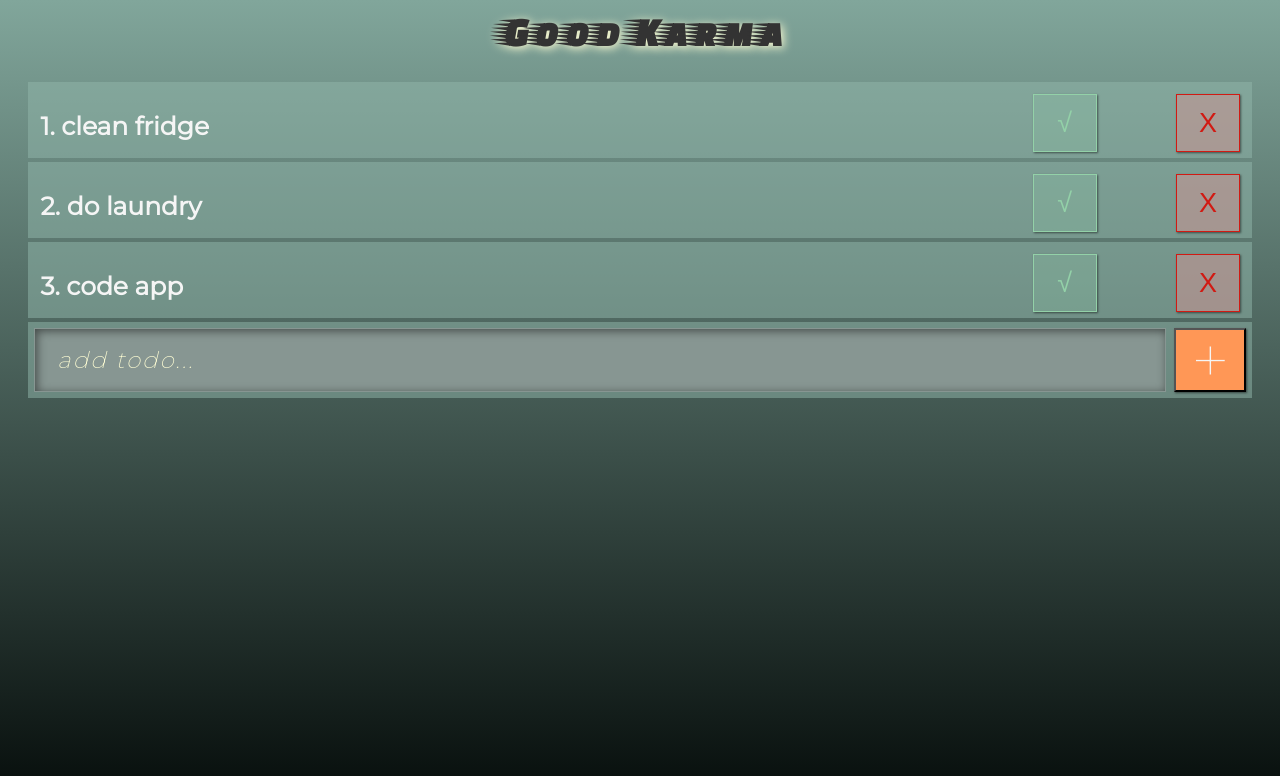
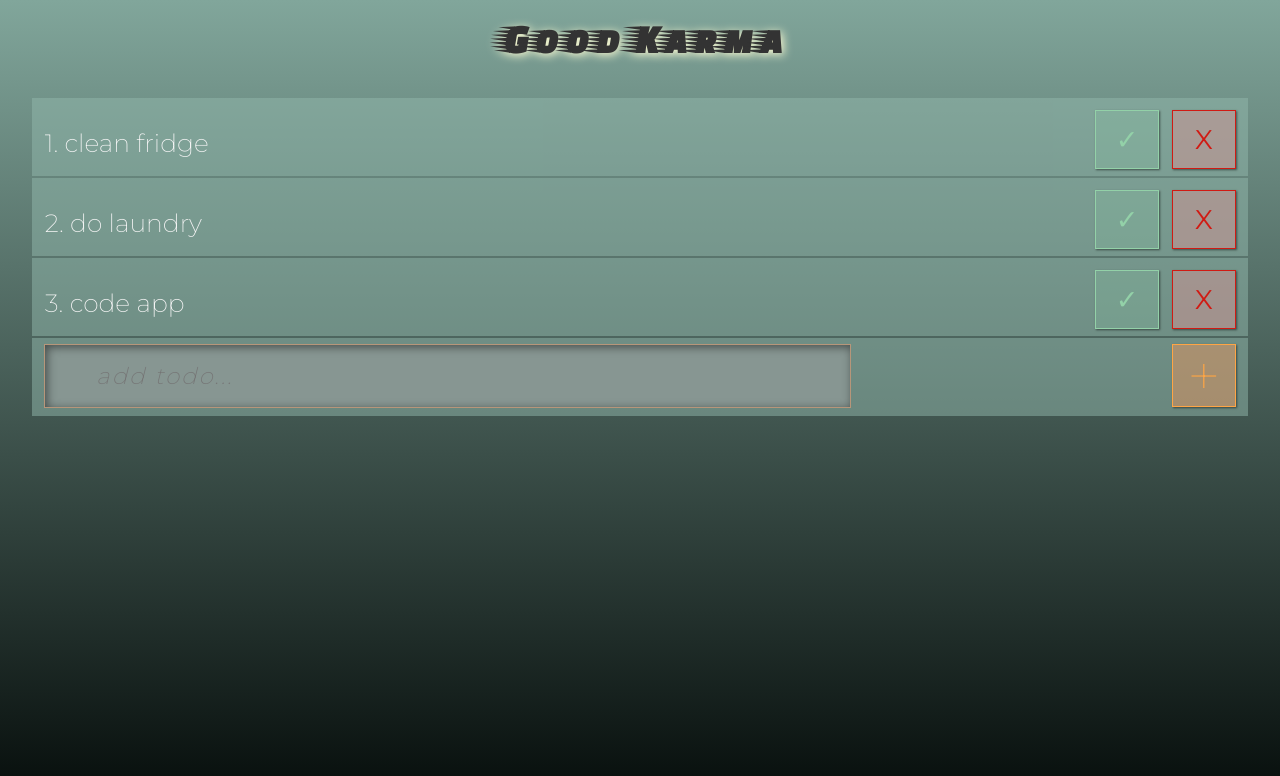
Before and after one commit to beauhaus/good-karma, a React (Vite) app: page / in a window 1280 px wide. Shown: the top 776 px of the page. Built offline with nearby package versions, Linux system fonts and the light colour scheme.

Commit message:
numerous improvements to layout. Now looks good on Moz, Safari & chrome. Animation for buttons:hover & tranform translate animation for todo-items.

```diff
--- a/package.json
+++ b/package.json
@@ -9,6 +9,7 @@
     "eslint": "eslint \"src/**/*.{js,jsx}\" --quiet"
   },
   "dependencies": {
+    "normalize.css": "^8.0.1",
     "prettier": "^1.17.0",
     "react": "^16.8.6",
     "react-dom": "^16.8.6",
--- a/src/App.js
+++ b/src/App.js
@@ -2,6 +2,7 @@ import React from "react";
 import { render } from "react-dom";
 import { TodoListContainer } from "./TodoListContainer";
 import styled, { createGlobalStyle } from "styled-components";
+import "normalize.css/normalize.css";
 
 const GlobalStyles = createGlobalStyle`
   * {
@@ -14,6 +15,10 @@ const GlobalStyles = createGlobalStyle`
   body {
     margin: 0;
     font-size: 1.6rem;
+    width: 100vw;
+    max-height: 100vh;
+    max-width: 100vw;
+    text-align: center;
   }
 `;
 
@@ -22,19 +27,11 @@ const StyledApp = styled.div`
   font-family: "Montserrat", "Trebuchet MS", sans-serif;
   font-weight: 200;
   background: linear-gradient(360deg, #060d0b 0%, #81a69b 100%);
+  display: grid;
+  grid-template-columns: 1fr 95vw 1fr;
+  grid-template-rows: 14vh repeat(9, 10vh);
   width: 100vw;
   height: 100vh;
-  text-align: center;
-  display: grid;
-  grid-template-columns: 2vw 1fr 2vw;
-  h1 {
-    font-family: "Faster One", Geneva, Verdana, sans-serif;
-    font-size: 4rem;
-    grid-column: 1/-1;
-    grid-row: 1;
-    margin-top: 1rem;
-    text-shadow: 2px 2px 10px #fafad2;
-  }
   button {
     box-shadow: 1px 1px 2px 0px rgba(0, 0, 0, 0.5);
     position: relative;
@@ -45,14 +42,12 @@ const StyledApp = styled.div`
       transform: translate(-50%, -50%);
     }
   }
-  /* border: 1px dashed fuchsia; */
 `;
 
 const App = () => {
   return (
     <StyledApp className="app-wrapper">
       <GlobalStyles />
-      <h1>Good Karma</h1>
       <TodoListContainer />
     </StyledApp>
   );
--- a/src/TodoForm.js
+++ b/src/TodoForm.js
@@ -2,63 +2,49 @@ import React, { useState } from "react";
 import styled from "styled-components";
 
 const StyledForm = styled.form`
-  background: rgba(145, 184, 172, 0.5);
-  margin: 0.2rem;
+  grid-template-columns: 6fr 1fr 1fr;
+  padding: 0.5% 1%;
+  & > input {
     grid-column: 1;
-  display: grid;
-  grid-template-columns: 1fr;
-  & .input-details {
-    grid-column: 1;
-    width: 99%;
-    margin: auto;
-    grid-template-columns: 1fr 1vh 9vh;
-    height: 8vh;
-    display: grid;
-    & > input {
+    max-height: 90%;
+    min-height: 8vh;
+    width: 63vw;
     font-size: 2.5rem;
-      grid-column: 1;
     background: #879692;
-      border: 1px solid transparent;
     box-shadow: inset 2px 2px 10px 0px rgba(0, 0, 0, 0.5);
-      padding: 2%;
-      min-height: 8vh;
+    padding-left: 2vw;
+    border: 1px solid rgba(255, 151, 86, 0.4);
     &[type="text"] {
       color: #fafad2;
+      /* margin-left: 21vw; */
     }
     &::placeholder,
     &:placeholder-shown {
       font-style: italic;
-        color: #fafad2;
       font-family: "Montserrat", "Trebuchet MS", sans-serif;
       font-weight: 200;
       letter-spacing: 0.2rem;
       font-size: 2.3rem;
+      padding-left: 2vw;
     }
   }
-    & > button.add-button {
-      background: #ff9756;
-      grid-column: 3;
+  & button.add-button {
     cursor: pointer;
-      max-height: 8vh;
-      position: relative;
+    grid-column: -1;
+    max-height: 95%;
+    background-color: rgba(255, 151, 86, 0.4);
+    width: 8vh;
+    border: 1px solid #ffa544;
+
     p {
       margin: auto;
       font-family: "Montserrat", "Trebuchet MS", sans-serif;
       font-weight: 100;
-        font-size: 7rem;
-        color: whitesmoke;
-      }
+      font-size: 6rem;
+      color: #ffa544;
     }
   }
 `;
-
-// .parent {
-//   position: relative;
-// }
-// .child {
-//   position: absolute;
-//   top: 50%;
-//   left: 50%;
 
 export const TodoForm = ({ addTodo }) => {
   const [value, setValue] = useState("");
@@ -70,7 +56,6 @@ export const TodoForm = ({ addTodo }) => {
   };
   return (
     <StyledForm className="todo-form" onSubmit={handleSubmit}>
-      <div className="input-details">
       <input
         type="text"
         className="form-input"
@@ -79,10 +64,10 @@ export const TodoForm = ({ addTodo }) => {
         onChange={e => setValue(e.target.value)}
         onBlur={e => setValue(e.target.value)}
       />
+
       <button className="add-button" type="submit">
-          <p>+</p>
+        <p> &#43;</p>
       </button>
-      </div>
     </StyledForm>
   );
 };
--- a/src/TodoItem.js
+++ b/src/TodoItem.js
@@ -2,26 +2,23 @@ import React from "react";
 import styled, { ThemeProvider } from "styled-components";
 
 const StyledTodoItem = styled.div`
-  margin: 0.2rem;
   padding: auto;
-  background: rgba(145, 184, 172, 0.5);
-  text-align: left;
-  grid-column: 1;
-  /* border: 1px solid yellow; */
-  display: grid;
-  grid-template-columns: 6fr 1fr 1fr;
-  justify-content: space-between;
   text-align: left;
   grid-auto-flow: row;
   padding-right: 1%;
   padding-top: 1%;
 
+  -webkit-transform: translateZ(0);
+  transform: translateZ(0);
+  animation: slider 1.2s cubic-bezier(0.07, 1.49, 0.19, 1.42) forwards;
+
   h2 {
     text-decoration: ${({ theme }) => theme.textDecoration};
     color: whitesmoke;
+    font-weight: 200;
     font-size: 2.5rem;
-    grid-column: 1/-3;
-    margin: auto 1vw;
+    grid-column: 1;
+    margin: auto 0 auto 1vw;
   }
   & button {
     grid-row: 1;
@@ -36,14 +33,16 @@ const StyledTodoItem = styled.div`
       font-size: 2.7rem;
     }
   }
+  & div.btn-container {
+    grid-column: -1;
+    display: grid;
+  }
   & button.remove-btn {
     grid-column: -1;
     background: rgba(209, 148, 148, 0.5);
     border: 1px solid #d11a13;
 
     p {
-      font-family: sans-serif;
-      font-weight: 100;
       color: #d11a13;
     }
   }
@@ -53,8 +52,6 @@ const StyledTodoItem = styled.div`
     background: rgba(147, 209, 168, 0.2);
     border: 1px solid #93d1a8;
     p {
-      font-family: sans-serif;
-      font-weight: 100;
       color: #93d1a8;
     }
   }
@@ -73,12 +70,14 @@ export const TodoItem = ({ todoItem, idx, completeTodo, removeTodo }) => (
       <h2>
         {idx + 1}. {todoItem.text}
       </h2>
-      <button className="remove-btn" onClick={() => removeTodo(idx)}>
-        <p>X</p>
-      </button>
-      <button className="done-btn" onClick={() => completeTodo(idx)}>
-        <p>√</p>
-      </button>
+      <div className="btn-container">
+        <button className="remove-btn" onClick={() => removeTodo(idx)}>
+          <p> &#88;</p>
+        </button>
+        <button className="done-btn flash" onClick={() => completeTodo(idx)}>
+          <p>&#10003;</p>
+        </button>
+      </div>
     </StyledTodoItem>
   </ThemeProvider>
 );
--- a/src/TodoListContainer.js
+++ b/src/TodoListContainer.js
@@ -6,11 +6,77 @@ import TodoForm from "./TodoForm";
 
 const StyledListContainer = styled.div`
   grid-column: 2;
-  height: 90vh;
+  grid-row: 1;
   display: grid;
-  grid-template-columns: 1fr;
-  grid-template-rows: 10vh 10vh;
+  grid-template-columns: 95vw;
+  grid-template-rows: 12vh;
   grid-auto-rows: 10vh;
+  h1 {
+    margin: 0;
+    margin-top: 2vh;
+    font-family: "Faster One", Geneva, Verdana, sans-serif;
+    font-size: 4rem;
+    text-shadow: 2px 2px 10px #fafad2;
+  }
+  & > div,
+  form {
+    background: rgba(145, 184, 172, 0.5);
+    margin-top: 0.2rem;
+    grid-column: 1;
+    display: grid;
+    grid-template-columns: 6fr 1fr 1fr;
+    text-align: left;
+  }
+  button:hover {
+    animation: brightness 0.2s forwards;
+  }
+
+  @-webkit-keyframes brightness {
+    0% {
+      -webkit-filter: brightness(none);
+    }
+    20% {
+      -webkit-filter: brightness(10);
+    }
+    70% {
+      -webkit-filter: brightness(5);
+    }
+    100% {
+      -webkit-filter: brightness(2);
+    }
+  }
+  @keyframes brightness {
+    0% {
+      filter: brightness(none);
+    }
+    20% {
+      filter: brightness(10);
+    }
+    70% {
+      filter: brightness(5);
+    }
+    100% {
+      filter: brightness(2);
+    }
+  }
+
+  /* SLIDER ANIMATION */
+  @-webkit-keyframes slider {
+    0% {
+      transform: translateX(150vw);
+    }
+    100% {
+      transform: translateX(0);
+    }
+  }
+  @keyframes slider {
+    0% {
+      transform: translateX(150vw);
+    }
+    100% {
+      transform: translateX(0);
+    }
+  }
 `;
 
 export const TodoListContainer = () => {
@@ -33,6 +99,7 @@ export const TodoListContainer = () => {
 
   return (
     <StyledListContainer className="todo-list-container">
+      <h1>Good Karma</h1>
       {todos.map((item, idx) => (
         <TodoItem
           key={idx}
```
Also changed, not shown: src/Pet.js (deleted, +0 -10 lines), 1 other file (tests, documents, lock files or other folders). Lines whose indentation alone changed are shown as unchanged.
